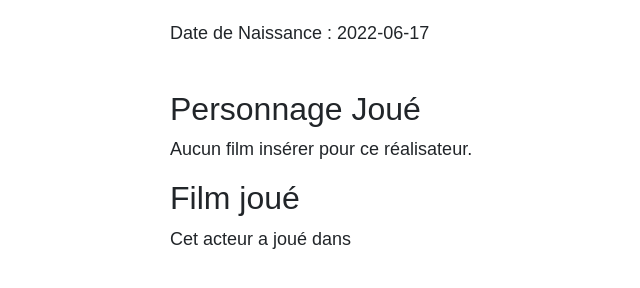
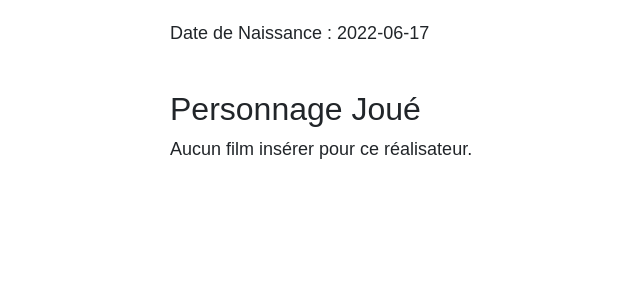
Before and after one commit to pup00k/cinema-symfony, a Symfony app: template templates/acteur/detail.html.twig in a window 1280 px wide. Shown: the part 173-461 px from the top of the page, without its empty margins (70-710 px from the left). Run offline with Twig, Linux system fonts and the light colour scheme; the template is opened without the code that fills it, so the values that code supplies are empty; some libraries are stand-ins or nearby versions.

Commit message:
Update detail.html.twig

```diff
--- a/templates/acteur/detail.html.twig
+++ b/templates/acteur/detail.html.twig
@@ -34,7 +34,5 @@
              <p> Aucun film insérer pour ce réalisateur. </p>
      {% endif %}
 
-     <h2> Film joué </h2>
-      <p> Cet acteur a joué dans {{acteur.castings}}
 
 {% endblock %}
```
